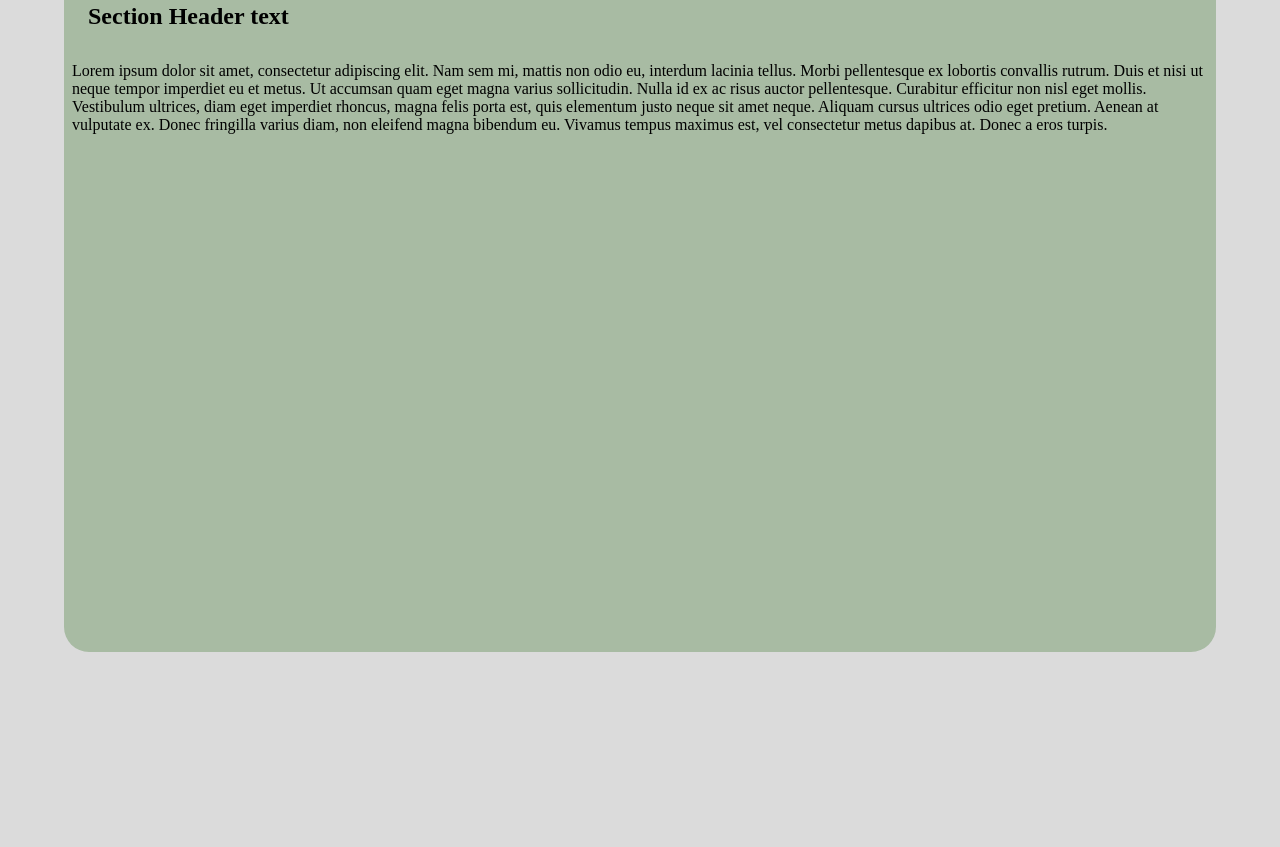
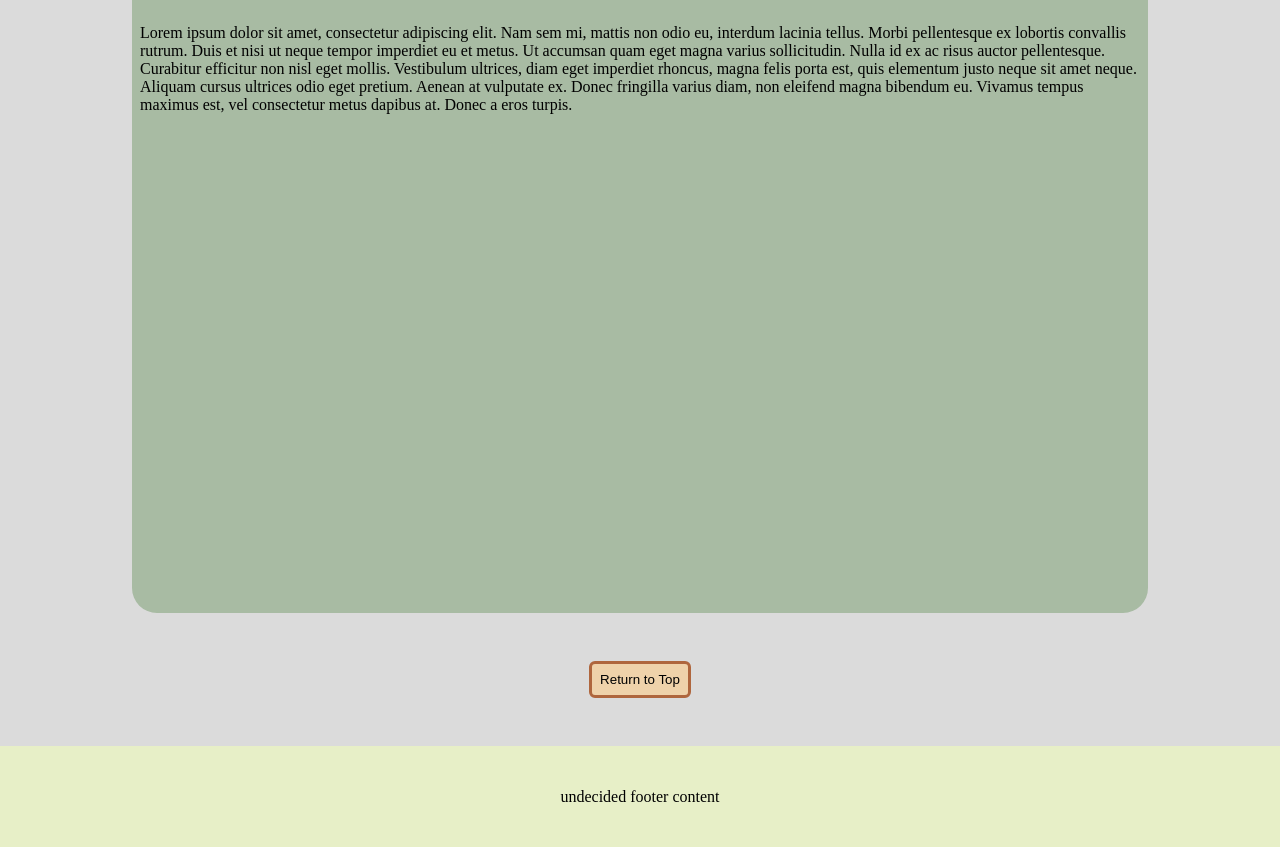
Before and after one commit to chloe-we/webdev_final_project, a plain HTML site: page template.html in a window 1280 px wide. Shown: the part 454-1301 px from the top of the page. Before the commit the page ends 1170 px from the top, so only its background shows below. Drawn offline with Linux system fonts and the light colour scheme.

Commit message:
Added footer to template

```diff
--- a/styles/style.css
+++ b/styles/style.css
@@ -22,7 +22,7 @@ nav {
     background-size: contain;
     background-repeat: no-repeat;
     background-position: center;
-    background-color:var(--bg);
+    background-color:transparent;
     width: 100vw;
     height: 200px;
     margin: 2%;
@@ -78,6 +78,29 @@ h2 {
     margin: 2rem 1rem;
 }
 
+/* footer styles */
+footer {
+    text-align: center;
+    margin-top: 6vh;
+}
+#footer-div {
+    background-color: var(--accent);
+    margin-bottom: 0;
+    padding: 2%;
+}
+footer button {
+    margin-bottom: 6vh;
+    background-color: #EFD2AA;
+    border: solid #AF663D;
+    border-radius: 6px;
+    padding: 8px;
+}
+footer button a {
+    text-decoration: none;
+    color: var(--text)
+}
+
+
 
 /* media queries */
 @media (min-width: 400px) {
@@ -90,3 +113,9 @@ h2 {
         margin: 5%;
     }
 }
+@media (min-width: 1000px) {
+    main {
+        max-width: 1000px;
+        margin: auto;
+    }
+}
--- a/template.html
+++ b/template.html
@@ -35,6 +35,16 @@
     </main>
 
     <footer>
+       <button>
+            <a href="">Return to Top</a>
+       </button>
+
+
+
+
+        <div id="footer-div">
+            <p>undecided footer content</p>
+        </div>
 
     </footer>
 
```
